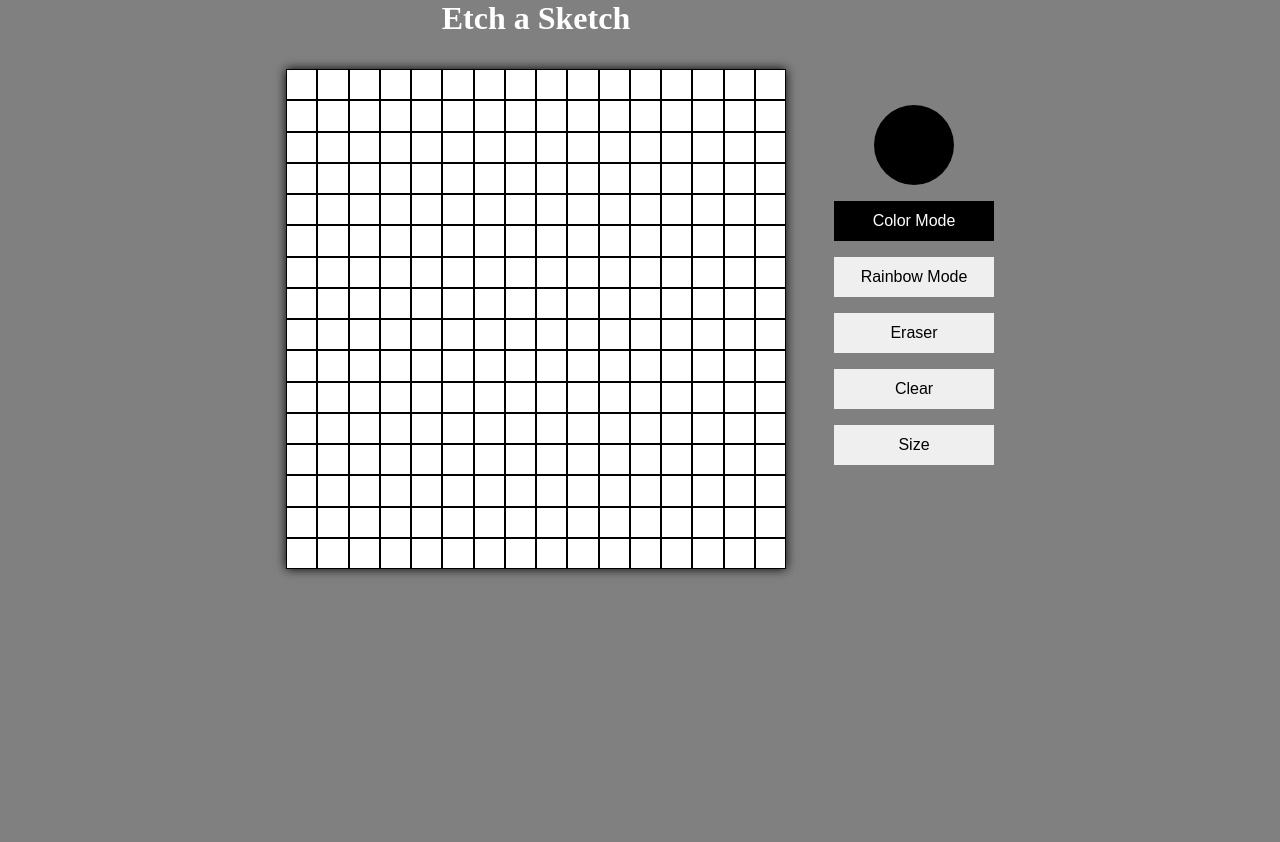
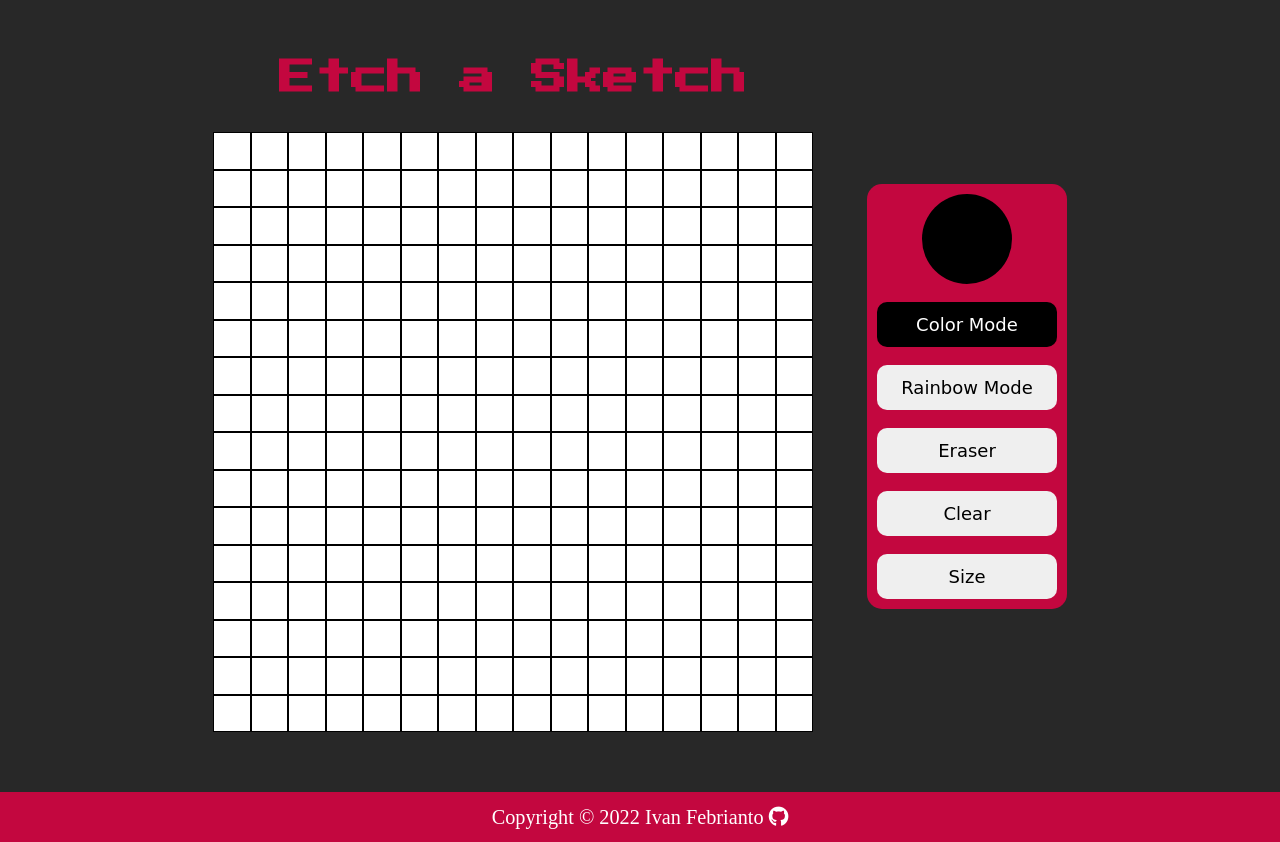
Before and after one commit to ivanf-12/Etch-a-Sketch, a plain HTML site: page index.html in a window 1280 px wide. Before the commit the page ends 800 px from the top, so only its background shows below. Drawn offline with Linux system fonts and the light colour scheme; a web font is replaced by a local one.

Commit message:
finish ui design

```diff
--- a/index.html
+++ b/index.html
@@ -6,6 +6,18 @@
   <title>Etch-a-Sketch</title>
   <link rel="stylesheet" type="text/css" href="style.css">
   <script type="text/javascript" defer src="script.js"></script>
+  <script
+    src="https://kit.fontawesome.com/be3eb44708.js" crossorigin="anonymous">
+    </script>
+  <link rel="preconnect" href="https://fonts.googleapis.com">
+  <link rel="preconnect" href="https://fonts.gstatic.com" crossorigin>
+  <link
+    href="https://fonts.googleapis.com/css2?family=Press+Start+2P&display=swap"
+    rel="stylesheet">
+  <link rel="preconnect" href="https://fonts.googleapis.com">
+  <link rel="preconnect" href="https://fonts.gstatic.com" crossorigin>
+  <link href="https://fonts.googleapis.com/css2?family=Koulen&display=swap"
+    rel="stylesheet">
 </head>
 <body>
   <div id="container">
@@ -28,5 +40,9 @@
       </div>
     </div>
   </div>
+  <footer>
+    <p>Copyright © 2022 Ivan Febrianto
+    <a href="https://github.com/ivanf-12" target="_blank"><i class="fa-brands fa-github"></i></a></p>
+  </footer>
 </body>
 </html>
--- a/style.css
+++ b/style.css
@@ -5,11 +5,32 @@
 }
 
 body {
-  background-color: gray;
+  background-color: #282828;
   display: flex;
   justify-content: center;
   align-items: center;
   overflow-x: hidden;
+  width: 100%;
+  min-height: 100vh;
+  display: flex;
+  flex-direction: column;
+  padding-top: 60px;
+}
+
+footer {
+  font-family: "Times New Roman";
+  color: white;
+  background-color: #C3073F;
+  width: 100%;
+  margin-top: auto;
+  height: 50px;
+  display: flex;
+  align-items: center;
+  justify-content: center;
+}
+
+i {
+  color: white;
 }
 
 #container {
@@ -21,7 +42,9 @@ body {
 
 h1 {
   text-align: center;
-  color: white;
+  color: #C3073F;
+  font-size: 2rem;
+  font-family: 'Press Start 2P', cursive;
 }
 
 #buttons {
@@ -30,6 +53,9 @@ h1 {
   align-items: center;
   gap: 1rem;
   left: 0;
+  background-color: #C3073F;
+  padding: 10px;
+  border-radius: 15px;
 }
 
 .button {
@@ -38,23 +64,26 @@ h1 {
   width: 10rem;
   height: 2.5rem;
   border: 0;
+  border-radius: 10px;
+  font-family: 'Koulen', cursive;
 }
 
 #grid {
   display: grid;
   width: 500px;
   height: 500px;
-  box-shadow: 0px 0px 10px black;
 }
 
 .grid-element {
   background-color: white;
   user-select: none;
-  border: 1px solid black;
+  border: 0.25px solid black;
 }
 
 .button:hover {
-  transform: scale(1.07);
+  animation-name: popup;
+  animation-duration: 0.07s;
+  box-shadow: 0px 0px 10px black;
 }
 
 .active-button {
@@ -80,6 +109,7 @@ h1 {
   align-items: center;
   justify-content: center;
   gap: 3rem;
+  margin-bottom: 60px;
 }
 
 @media (max-width: 35em) {
@@ -112,20 +142,12 @@ h1 {
   }
 
   #grid {
-    display: grid;
     width: 300px;
     height: 300px;
-    box-shadow: 0px 0px 10px black;
   }
 }
 
 @media (min-width: 35em) {
-  #grid {
-    display: grid;
-    width: 500px;
-    height: 500px;
-    box-shadow: 0px 0px 10px black;
-  }
   #container > h1 {
     display: none;
   }
@@ -142,3 +164,13 @@ h1 {
     gap: 2rem;
   }
 }
+
+@media (min-width: 55em) {
+  * {
+    font-size: 1.125rem;
+  }
+  #grid {
+    width: 600px;
+    height: 600px;
+  }
+}
```
